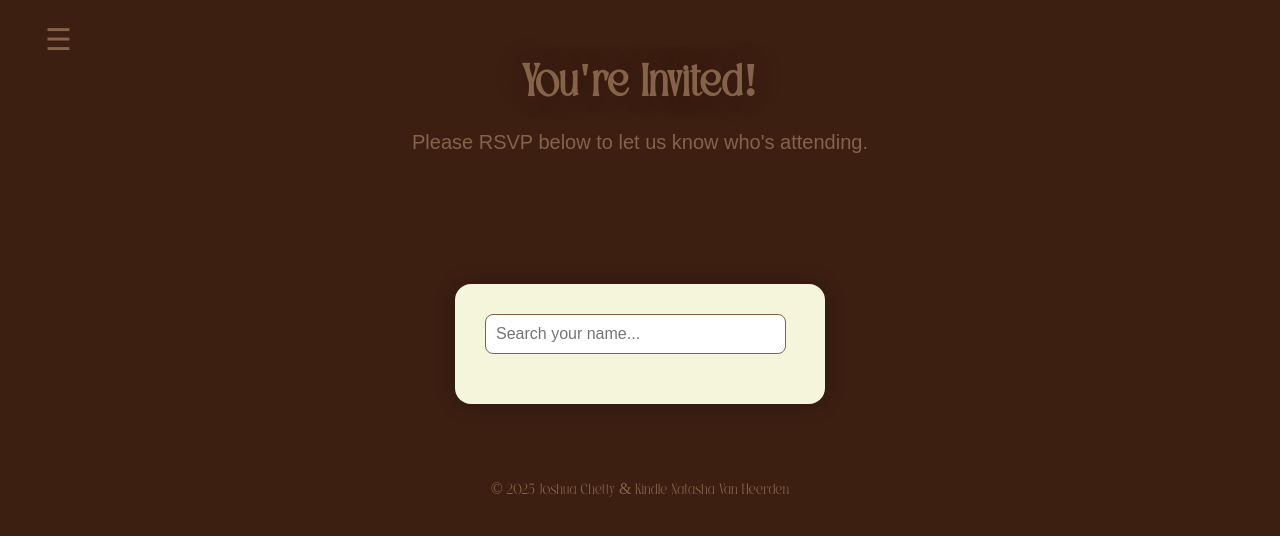
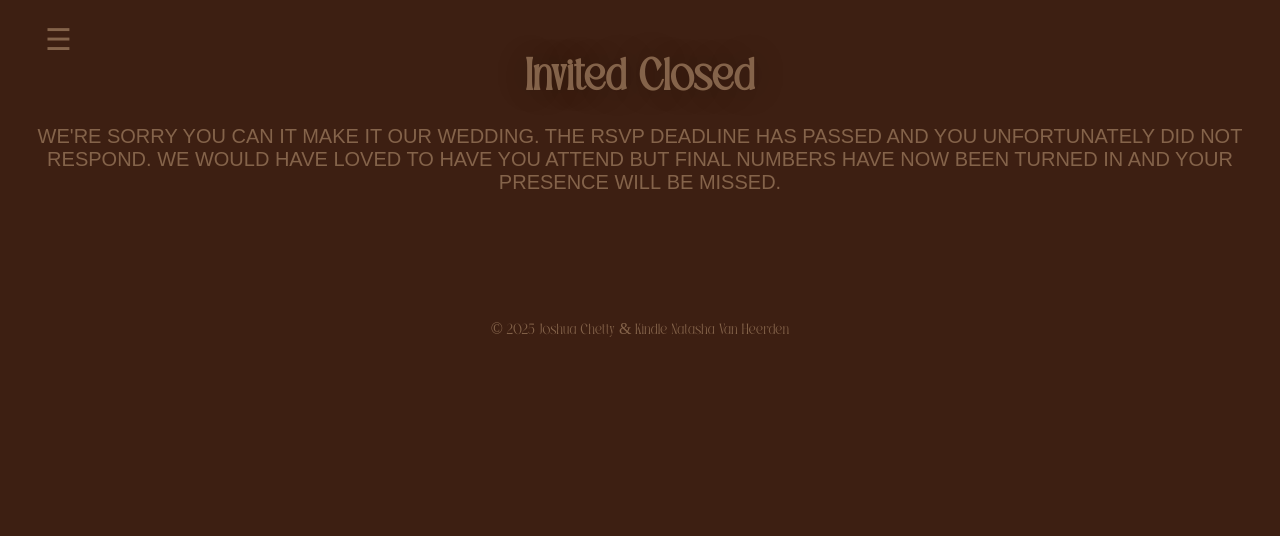
Before and after one commit to profoundBoi/TheChettys, a plain HTML site: page docs/rsvp/rsvp.html in a window 1280 px wide. Drawn offline with nearby package versions, Linux system fonts and the light colour scheme.

Commit message:
Rsvp closed

```diff
--- a/docs/rsvp/rsvp.html
+++ b/docs/rsvp/rsvp.html
@@ -8,7 +8,7 @@
   <link rel="stylesheet" href="../styles/main.css"/>
   <link rel="stylesheet" href="../rsvp/rsvp.css"/>
   <script src="https://cdn.jsdelivr.net/npm/@supabase/supabase-js" defer></script>
-  <script src="../rsvp/rsvp.js" defer></script>
+
 
     <!--<script defer src="../rsvp/guest.js"></script>-->
     <!--<script defer src="../rsvp/rsvp.js"></script>-->
@@ -45,17 +45,11 @@
 </nav>
 
   <header>
-    <h1>You're Invited!</h1>
-    <p>Please RSVP below to let us know who's attending.</p>
+    <h1>Invited Closed </h1>
+    <p>WE'RE SORRY YOU CAN IT MAKE IT OUR WEDDING. THE RSVP DEADLINE HAS PASSED AND YOU UNFORTUNATELY DID NOT RESPOND. WE WOULD HAVE LOVED TO HAVE
+       YOU ATTEND BUT FINAL NUMBERS HAVE NOW BEEN TURNED IN AND YOUR PRESENCE WILL BE MISSED.</p>
   </header>
 
-  <main class="rsvp-container">
-    <div>
-      <input type="text" id="guestSearch" placeholder="Search your name..." autocomplete="off" />
-      <div id="guestResults"></div>
-      <div id="groupDisplay"></div>
-    </div>
-  </main>
 
   <footer> <p>&copy; 2025 Joshua Chetty & Kindle Natasha Van Heerden</p></footer>
 
```
